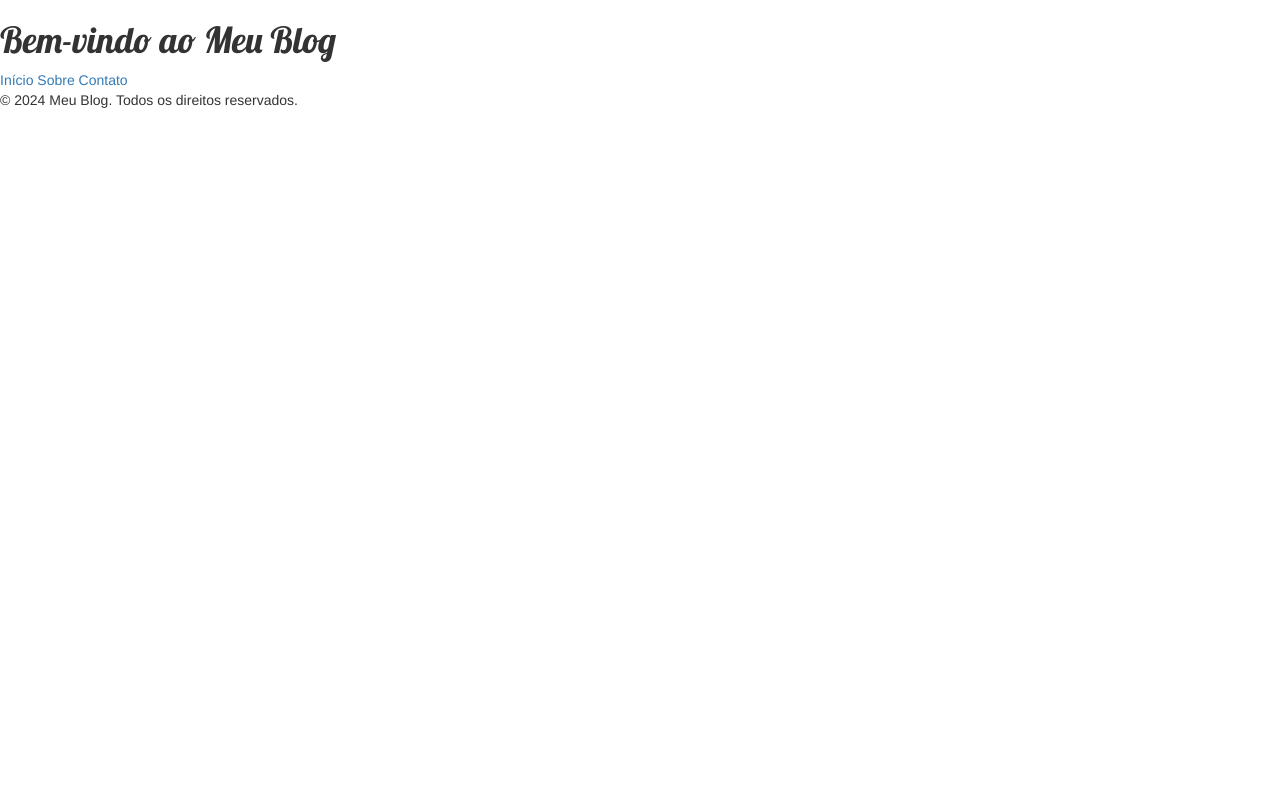
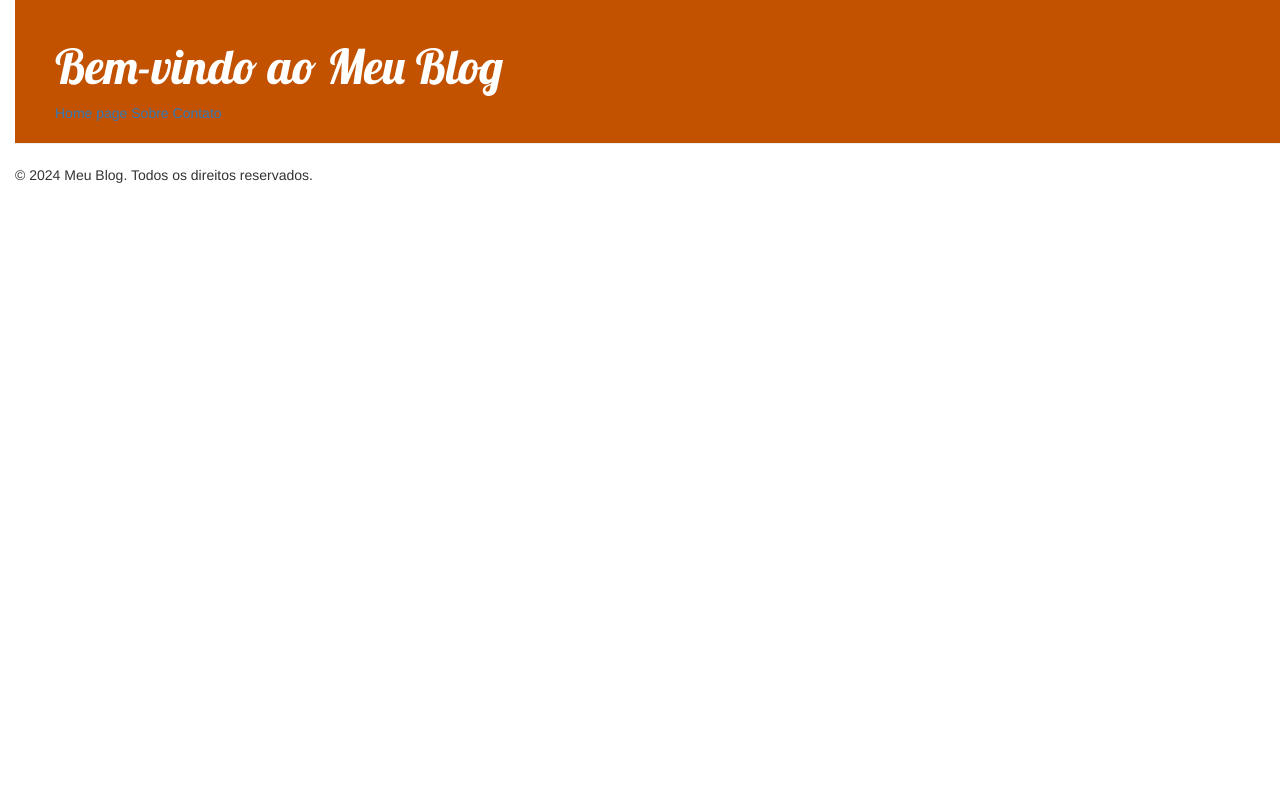
Before and after one commit to Raphael-malvao/DJANGO-blog, a Django app: page / in a window 1280 px wide. Run offline with Django 4.2, Linux system fonts and the light colour scheme; data that the repository does not hold is empty; some libraries are stand-ins or nearby versions.

Commit message:
novidades

```diff
--- a/blog/static/css/blog.css
+++ b/blog/static/css/blog.css
@@ -1,3 +1,7 @@
+body {
+    padding-left: 15px;
+}
+
 .page-header {
     background-color: #C25100;
     margin-top: 0;
--- a/blog/templates/blog/post_list.html
+++ b/blog/templates/blog/post_list.html
@@ -1,4 +1,3 @@
-<!DOCTYPE html>
 {% load static %}
 <html lang="pt-BR">
 <head>
@@ -13,22 +12,34 @@
 
     <title>Meu Blog</title>
 </head>
+<body>
 
+    <div class="page-header">
     <header>
         <h1>Bem-vindo ao Meu Blog</h1>
     </header>
     <nav>
-        <a href="#">Início</a>
-        <a href="#">Sobre</a>
-        <a href="#">Contato</a>
+        <a href="">Home page</a>
+        <a href="">Sobre</a>
+        <a href="">Contato</a>
     </nav>
+    </div>
+    <div class="content container">
+        <div class="row">
+            <div class="col-md-8">
                 {% for post in posts %}
-    <div>
+                    <div class="post">
+                        <div class="date">
                             <p>published: {{ post.published_date }}</p>
+                        </div>
                         <h2><a href="">{{ post.title }}</a></h2>
                         <p>{{ post.text|linebreaksbr }}</p>
                     </div>
                 {% endfor %}
+            </div>
+        </div>
+    </div></body>
+
 <footer>
     <p>&copy; 2024 Meu Blog. Todos os direitos reservados.</p>
 </footer>
--- /dev/null
+++ b/blog/templates/blog/sobre.html
@@ -0,0 +1,5 @@
+
+<body>
+    <p>dasdw</p>
+</body>
+</html>
```
Lines whose indentation alone changed are shown as unchanged.
